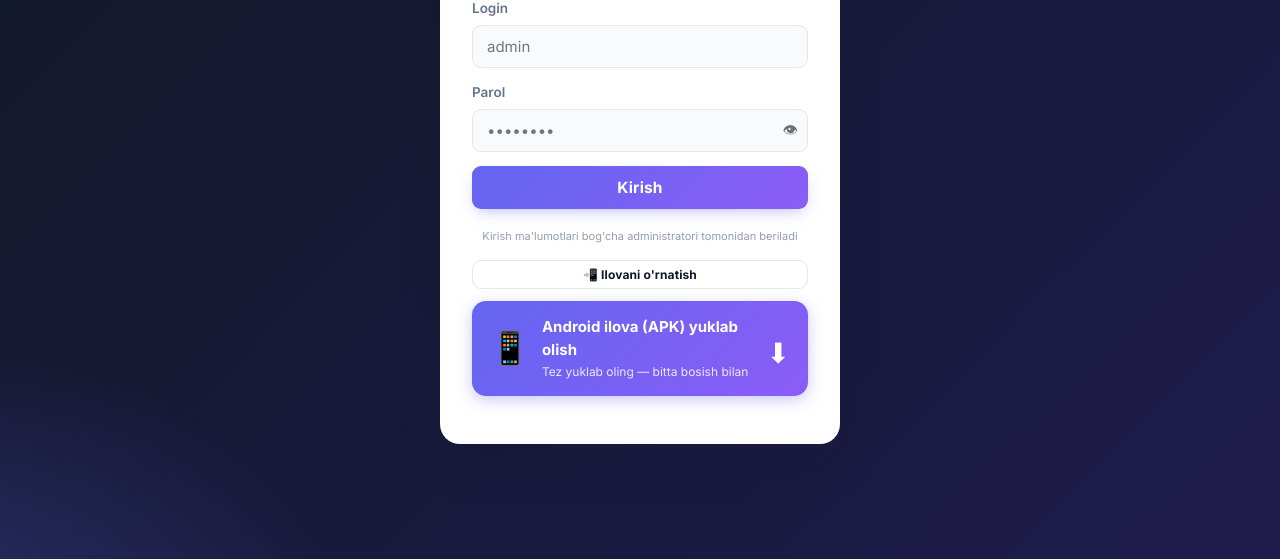
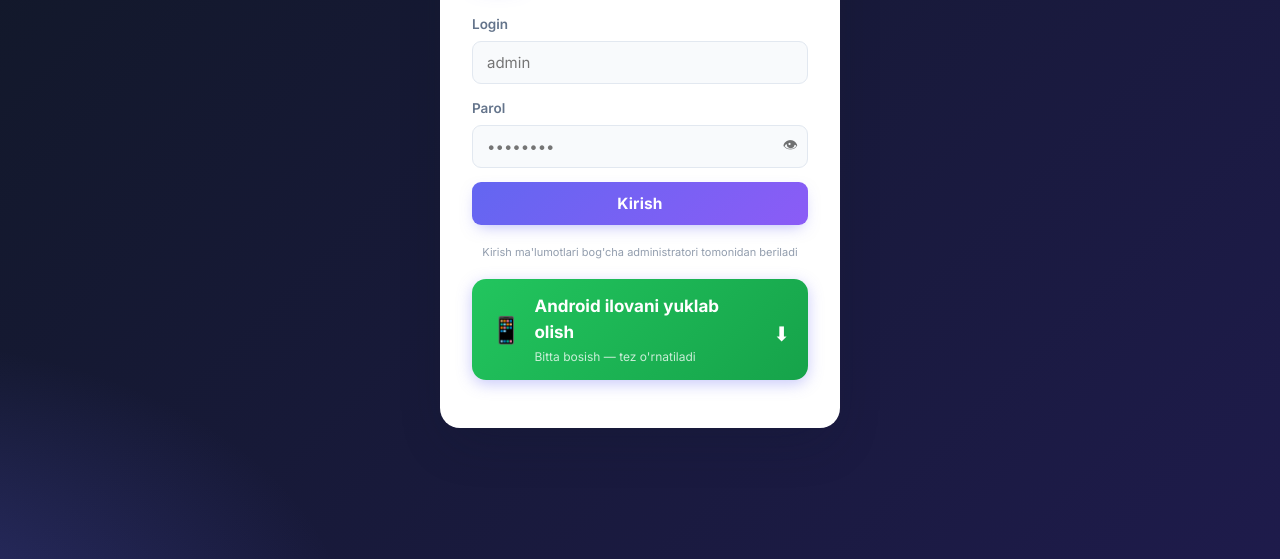
Before and after one commit to oybekabdurasulov431-ui/Denov-Kindergarden, a website: page public/index.html in a window 1280 px wide. Shown: the part 241-800 px from the top of the page. Drawn offline with nearby package versions, Linux system fonts and the light colour scheme; no server answers.

Commit message:
APK tugmasi kattaroq va ko'zga tashlanadigan qilindi

```diff
--- a/public/index.html
+++ b/public/index.html
@@ -47,14 +47,13 @@
       <button type="submit" class="btn btn-primary btn-block" id="loginBtn">Kirish</button>
     </form>
     <p class="login-hint"><span style="font-size:11px;opacity:.7">Kirish ma'lumotlari bog'cha administratori tomonidan beriladi</span></p>
-    <button class="btn btn-outline btn-sm btn-block" id="installBtnLogin" style="margin-top:14px">📲 Ilovani o'rnatish</button>
-    <a class="apk-download-btn" href="/apk/Denov-Kindergarden.apk" download>
-      <span class="apk-icon">📱</span>
+    <a class="apk-download-btn" href="/apk/Denov-Kindergarden.apk" download style="margin-top:18px;background:linear-gradient(135deg,#22c55e,#16a34a);color:#fff;border:none">
+      <span class="apk-icon" style="font-size:26px">📱</span>
       <span class="apk-text">
-        <b>Android ilova (APK) yuklab olish</b>
-        <small>Tez yuklab oling — bitta bosish bilan</small>
+        <b style="font-size:17px">Android ilovani yuklab olish</b>
+        <small style="color:rgba(255,255,255,.9)">Bitta bosish — tez o'rnatiladi</small>
       </span>
-      <span class="apk-arrow">⬇</span>
+      <span class="apk-arrow" style="font-size:20px">⬇</span>
     </a>
     <div class="login-bottom-text" id="loginBottomText" style="text-align:center;margin-top:12px;font-size:11px;color:var(--muted)"></div>
   </div>
```
